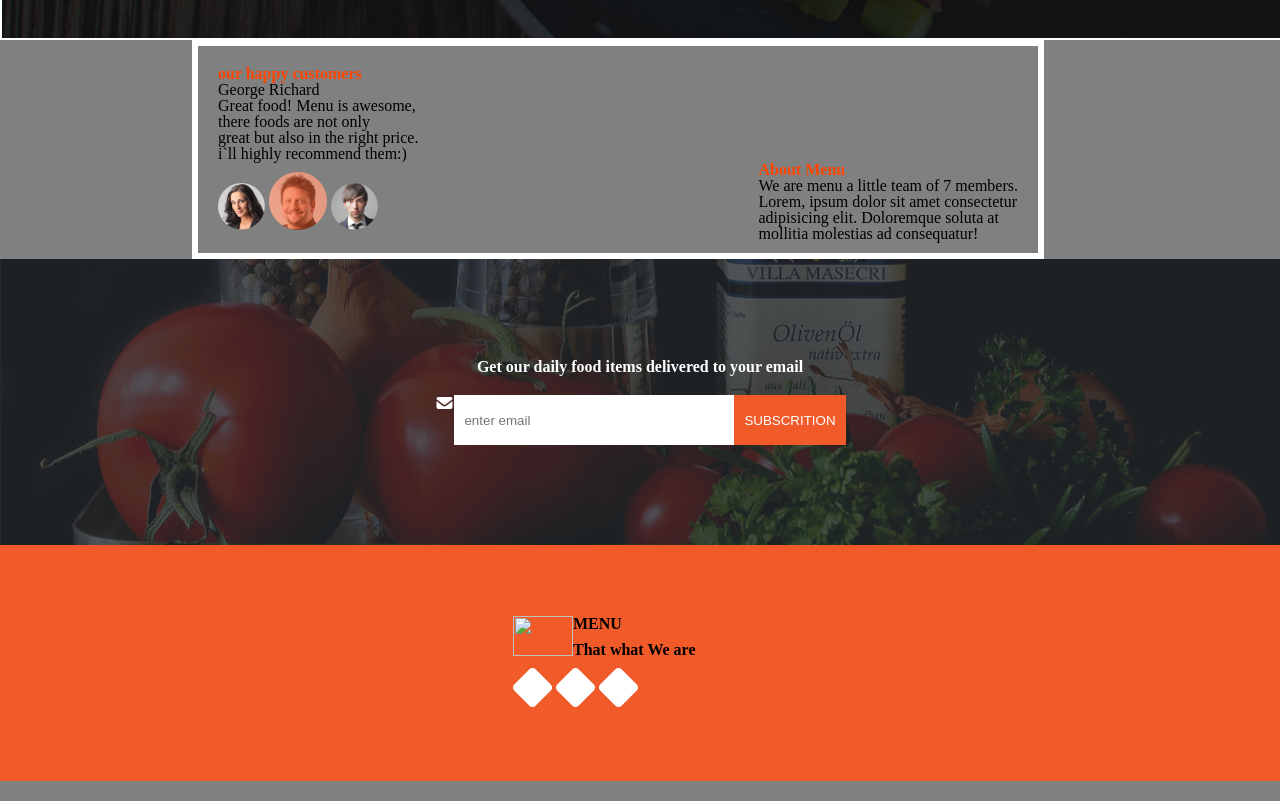
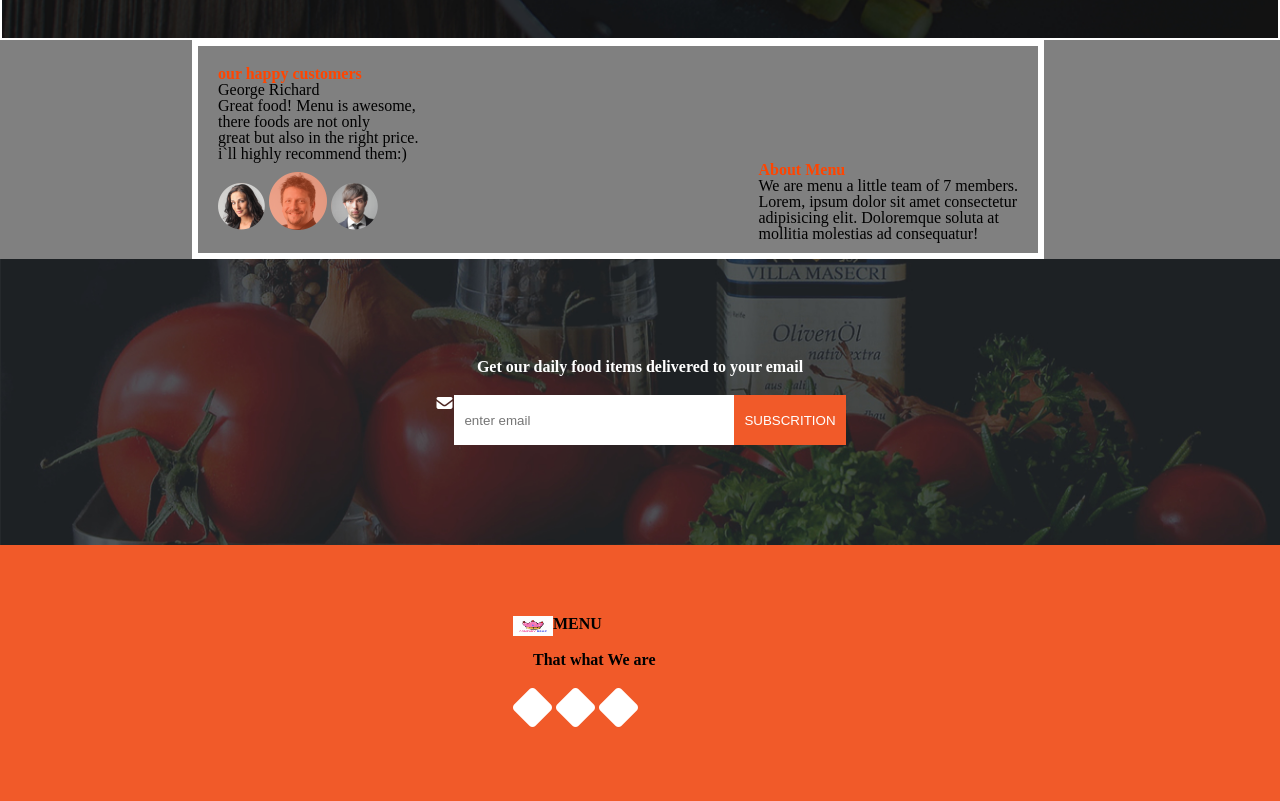
Before and after one commit to brian6382/Anitas_Kitchen_project, a plain HTML site: page index.html in a window 1280 px wide. Shown: the part 3035-3836 px from the top of the page. Drawn offline with Linux system fonts and the light colour scheme.

Commit message:
modify css page

```diff
--- a/style.css
+++ b/style.css
@@ -1,3 +1,4 @@
+
 
 html, body, div, span, object, iframe,
 h1, h2, h3, h4, h5, h6, p, blockquote, pre,
@@ -94,13 +95,13 @@ input, select {
     vertical-align:middle;
 }
 /* my code */
-.img{
+/* .img{
 
     height: 100vh;
     background-size: cover;
     background-repeat: no-repeat;
 
-}
+} */
 
 *{
     text-decoration: none;
@@ -244,7 +245,7 @@ header .cases{
     height: 100vh;
     background-repeat: no-repeat;
     background-size: cover;
-    width: 100%;
+    /* width: 100%; */
     border: 2px solid white;
 
 }
@@ -254,7 +255,7 @@ header .cases{
 
 
 .main_menu{
-    padding-left: 26%;
+    padding-left: 25%;
     padding-top: 90px;
 
 }
@@ -344,10 +345,10 @@ header .cases{
 }
 #menu{
     padding-left: 20px;
-padding-bottom: 10px;
+padding-bottom: 20px;
 }
 #cake{
     float: left;
-    height: 40px;
-    width: 60px;
+    height: 20px;
+    width: 40px;
 }
```
Also changed, not shown: img/king-cake-logo.jpg (added).
